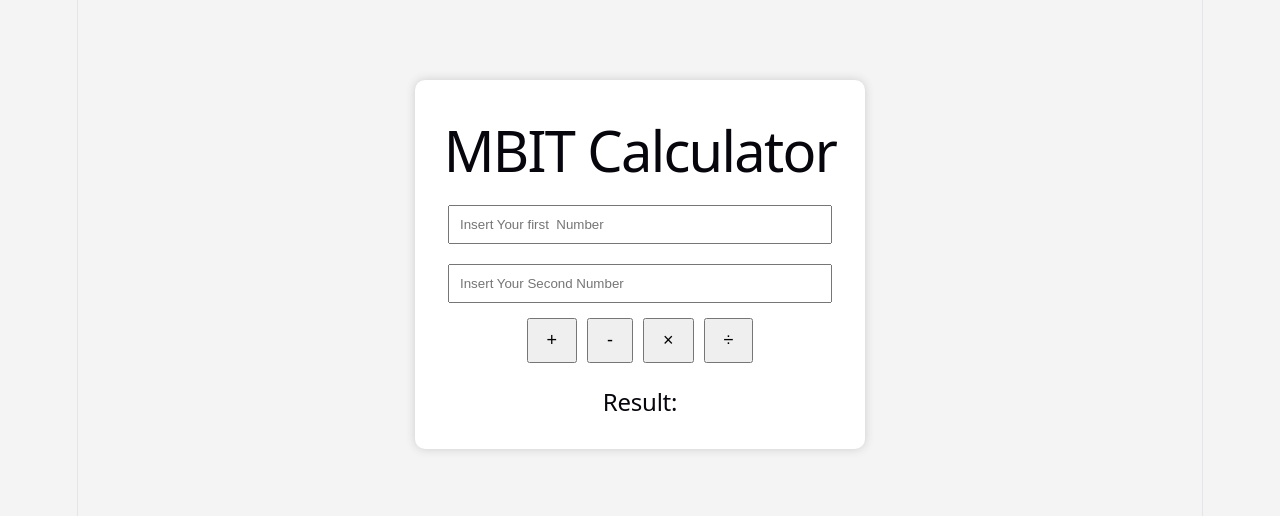
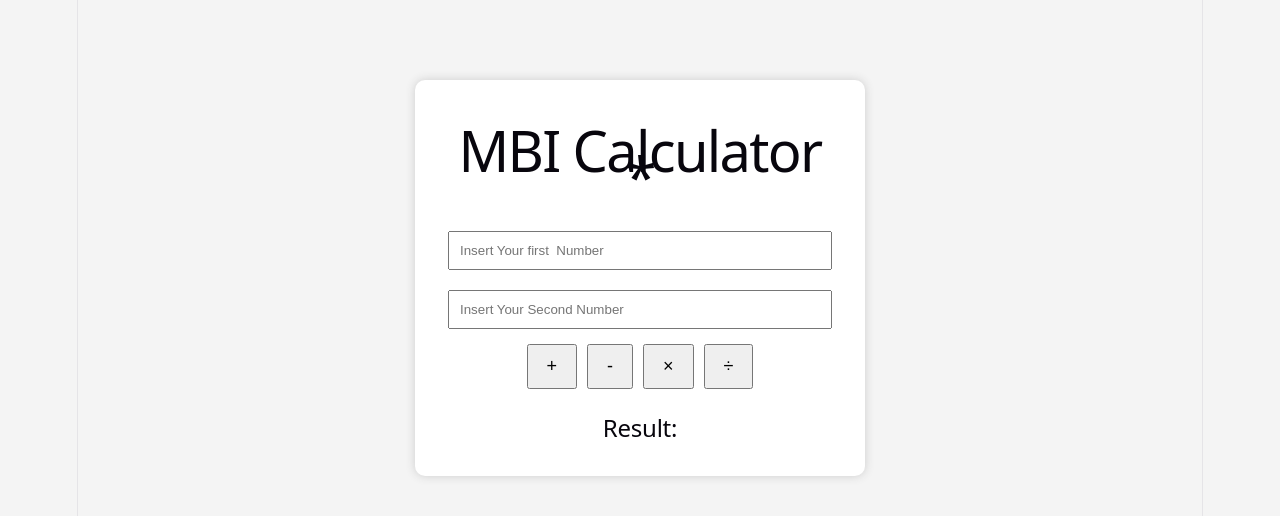
Before and after one commit to heliumitsolutions-code/classroom, a React (Vite) app: page / in a window 1280 px wide. Shown: the top 516 px of the page. Built offline with nearby package versions, Linux system fonts and the light colour scheme.

Commit message:
New update2

```diff
--- a/src/App.jsx
+++ b/src/App.jsx
@@ -8,7 +8,7 @@ function App() {
 
   return (
     <div className="container">
-      <h1>MBIT Calculator</h1>
+      <h1>MBI Calculator *</h1>
 
       <input
         type="number"
```
